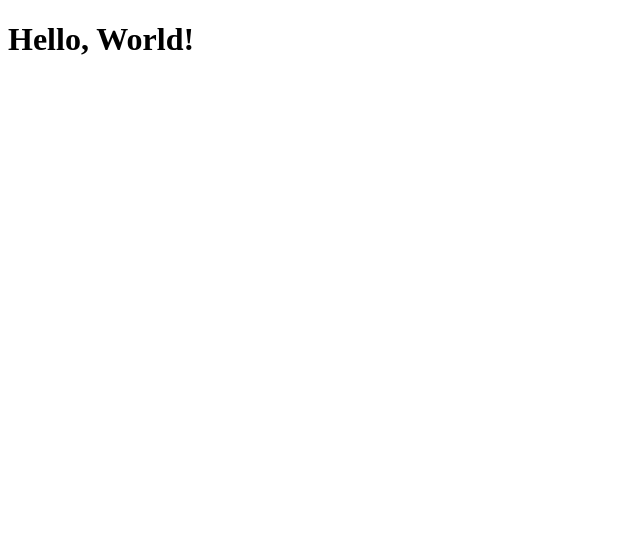
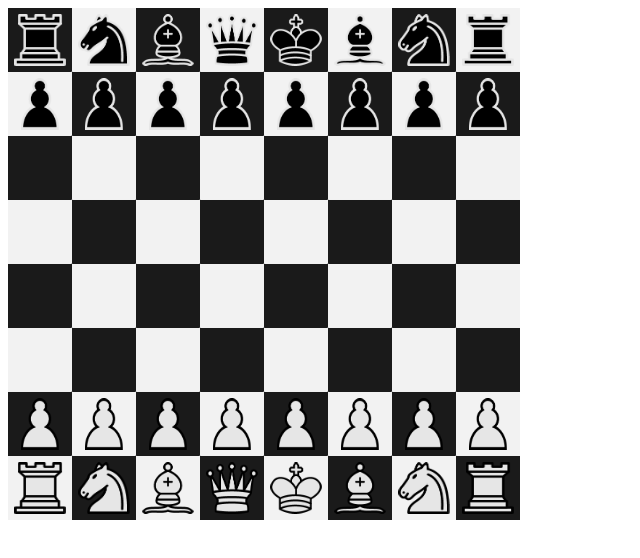
Before and after one commit to cyn1x/rchess, a React app: page / in a window 1280 px wide. Shown: the top 558 px of the page, without its empty margins (0-640 px from the left). Built offline with nearby package versions, Linux system fonts and the light colour scheme.

Commit message:
Remove unused rollup plugins

```diff
--- a/rollup.config.js
+++ b/rollup.config.js
@@ -1,11 +1,10 @@
+import peerDepsExternal from 'rollup-plugin-peer-deps-external';
+import resolve from 'rollup-plugin-node-resolve';
+import commonjs from 'rollup-plugin-commonjs';
+import image from 'rollup-plugin-image';
+import url from 'rollup-plugin-url';
+import postcss from 'rollup-plugin-postcss';
 import typescript from 'rollup-plugin-typescript2';
-import commonjs from 'rollup-plugin-commonjs';
-import external from 'rollup-plugin-peer-deps-external';
-import postcss from 'rollup-plugin-postcss';
-import resolve from 'rollup-plugin-node-resolve';
-import url from 'rollup-plugin-url';
-import svgr from '@svgr/rollup';
-import image from 'rollup-plugin-image';
 import pkg from './package.json';
 
 export default {
@@ -25,22 +24,21 @@ export default {
      }
   ],
   plugins: [
-     external(),
+     peerDepsExternal(),
+     commonjs(),
+     url(),
+     resolve(),
+     image(),
      postcss({
         modules: false,
         extract: true,
         minimize: true,
         sourceMap: true
      }),
-     url(),
-     svgr(),
-     resolve(),
-     image(),
      typescript({
         rollupCommonJSResolveHack: true,
         clean: true,
         exclude: ['src/**/*.test.(tsx|ts)']
-     }),
-     commonjs()
+     })
   ]
 };
--- a/src/App.tsx
+++ b/src/App.tsx
@@ -1,17 +1,24 @@
 import React from "react";
+import { IGameState } from "./components/types";
+import ChessEngine from "./components";
 
-import { IGameState } from './components/types';
+const initialState = {
+    currentPlayer: "Demo",
+    fenString: "rnbqkbnr/pppppppp/8/8/8/8/PPPPPPPP/RNBQKBNR w KQkq - 0 1",
+    playerTurn: "Demo",
+    movePieceFrom: "",
+    movePieceTo: ""
+}
 
 const App: any = (props: IGameState) => {
     return (
-        <h1>Hello, World!</h1>
-        // <ChessEngine
-        //     currentPlayer={props.currentPlayer}
-        //     nextFenString={props.nextFenString}
-        //     nextPlayerTurn={props.nextPlayerTurn}
-        //     movePieceFrom={props.movePieceFrom}
-        //     movePieceTo={props.movePieceTo}
-        // />
+        <ChessEngine
+            currentPlayer={initialState.currentPlayer}
+            nextFenString={initialState.fenString}
+            nextPlayerTurn={initialState.playerTurn}
+            movePieceFrom={initialState.movePieceFrom}
+            movePieceTo={initialState.movePieceTo}
+        />
     );
 }
 
--- a/src/index.tsx
+++ b/src/index.tsx
@@ -2,4 +2,9 @@ import React from 'react';
 import ReactDOM from 'react-dom';
 import App from './App';
 
+import Canvas from './components';
+import { ICanvas, IGameState } from './components/types';
+
 ReactDOM.render(<App />, document.getElementById("root"));
+
+export { Canvas, IGameState, ICanvas }
```
Also changed, not shown: 1 other file (tests, documents, lock files or other folders).
